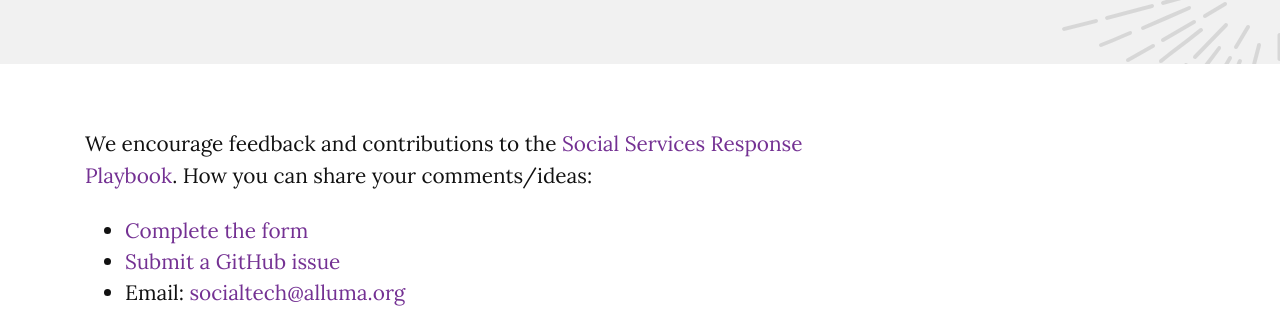
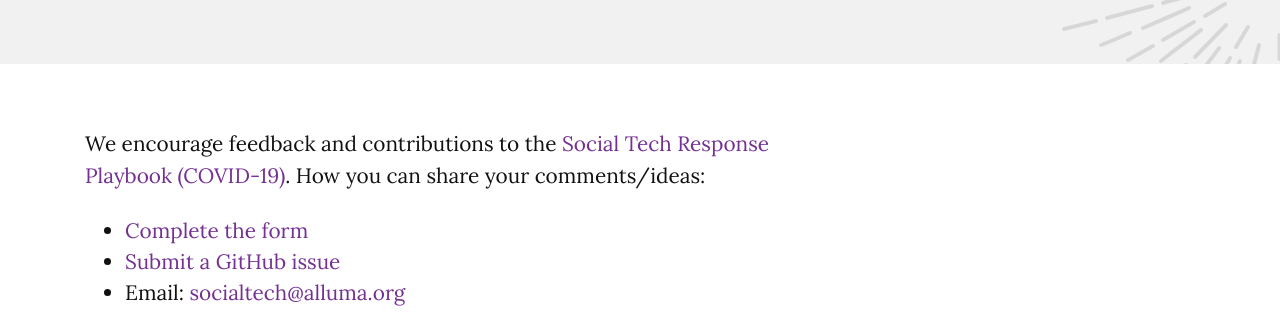
Before and after one commit to Social-Tech-Collab/socialtechcollaborative, a Jekyll site: the page built from _pages/feedback.md, in a window 1280 px wide. Shown: the part 273-598 px from the top of the page. Built offline with Jekyll 4.4.1, drawn with Linux system fonts in a browser that asks for light colours; nearby versions of some CDN libraries; some web fonts are replaced.

Commit message:
update feedback play name

```diff
--- a/_pages/feedback.md
+++ b/_pages/feedback.md
@@ -5,7 +5,7 @@ description:
 permalink: /feedback
 ---
 
-We encourage feedback and contributions to the <a href="/playbook/">Social Services Response Playbook</a>. How you can share your comments/ideas:
+We encourage feedback and contributions to the <a href="/playbook/">Social Tech Response Playbook (COVID-19)</a>. How you can share your comments/ideas:
 
 * <a href="https://forms.gle/TaYMLWJYp9ekTbXW9" target="blank">Complete the form</a>
 * <a href="https://github.com/socialtechus/socialtechus.github.io/issues">Submit a GitHub issue</a>
```
